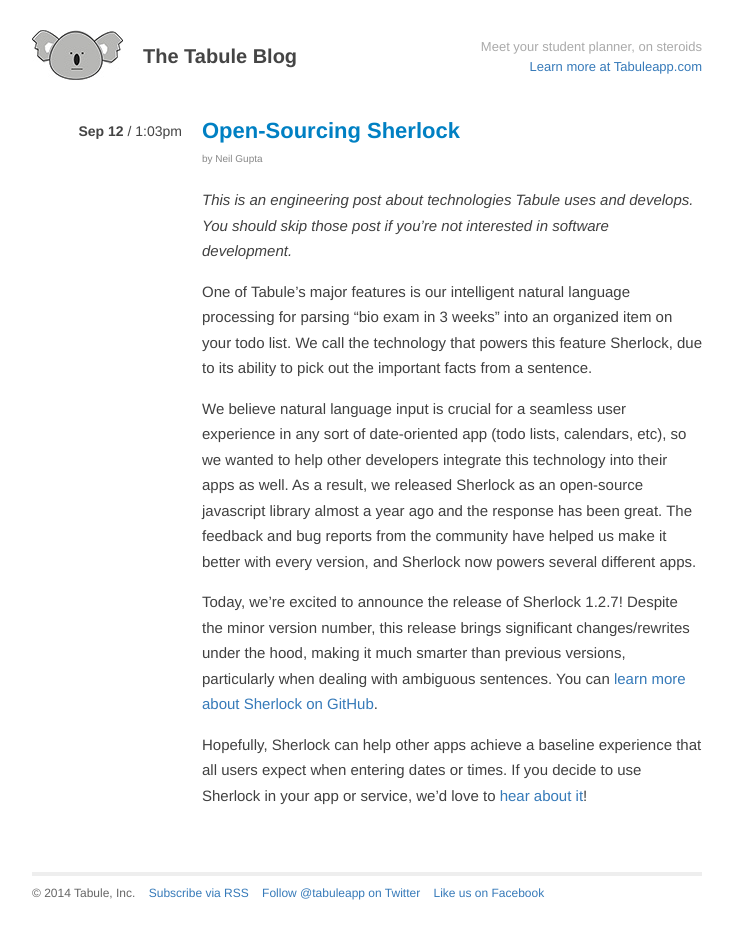
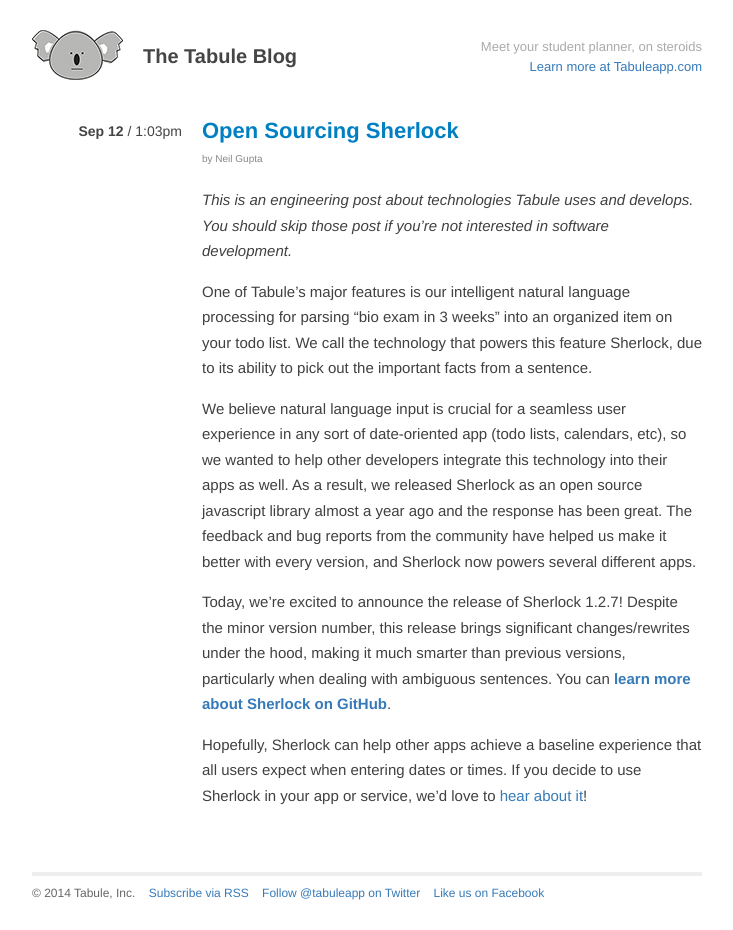
Before and after one commit to Tabule/TabuleBlog, a Jekyll site: the page built from _posts/2013-09-12-sherlock.md, in a window 1280 px wide. Shown: the whole page, without its empty margins (273-1006 px from the left). Built offline with Jekyll 4.4.1, drawn with Linux system fonts in a browser that asks for light colours; comment, search, counter and statistics services are not loaded.

```diff
--- a/_posts/2013-09-12-sherlock.md
+++ b/_posts/2013-09-12-sherlock.md
@@ -1,6 +1,6 @@
 ---
 layout: post
-title: Open-Sourcing Sherlock
+title: Open Sourcing Sherlock
 comments: true
 author: Neil Gupta
 time: 1:03pm
@@ -10,8 +10,8 @@ time: 1:03pm
 
 One of Tabule's major features is our intelligent natural language processing for parsing "bio exam in 3 weeks" into an organized item on your todo list. We call the technology that powers this feature Sherlock, due to its ability to pick out the important facts from a sentence.
 
-We believe natural language input is crucial for a seamless user experience in any sort of date-oriented app (todo lists, calendars, etc), so we wanted to help other developers integrate this technology into their apps as well. As a result, we released Sherlock as an open-source javascript library almost a year ago and the response has been great. The feedback and bug reports from the community have helped us make it better with every version, and Sherlock now powers several different apps.
+We believe natural language input is crucial for a seamless user experience in any sort of date-oriented app (todo lists, calendars, etc), so we wanted to help other developers integrate this technology into their apps as well. As a result, we released Sherlock as an open source javascript library almost a year ago and the response has been great. The feedback and bug reports from the community have helped us make it better with every version, and Sherlock now powers several different apps.
 
-Today, we're excited to announce the release of Sherlock 1.2.7! Despite the minor version number, this release brings significant changes/rewrites under the hood, making it much smarter than previous versions, particularly when dealing with ambiguous sentences. You can [learn more about Sherlock on GitHub](https://github.com/Tabule/Sherlock).
+Today, we're excited to announce the release of Sherlock 1.2.7! Despite the minor version number, this release brings significant changes/rewrites under the hood, making it much smarter than previous versions, particularly when dealing with ambiguous sentences. You can **[learn more about Sherlock on GitHub](https://github.com/Tabule/Sherlock)**.
 
 Hopefully, Sherlock can help other apps achieve a baseline experience that all users expect when entering dates or times. If you decide to use Sherlock in your app or service, we'd love to [hear about it](mailto:contact@tabuleapp.com)!
```
